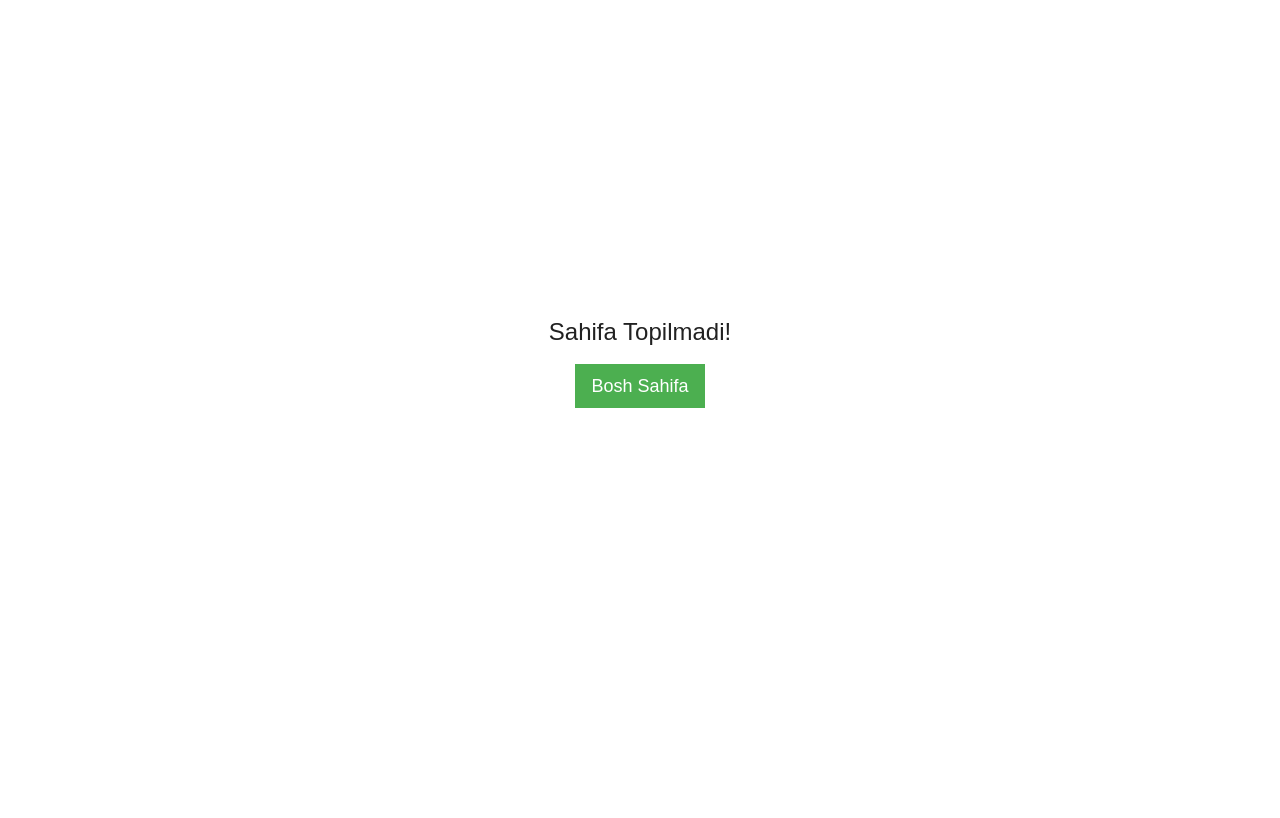
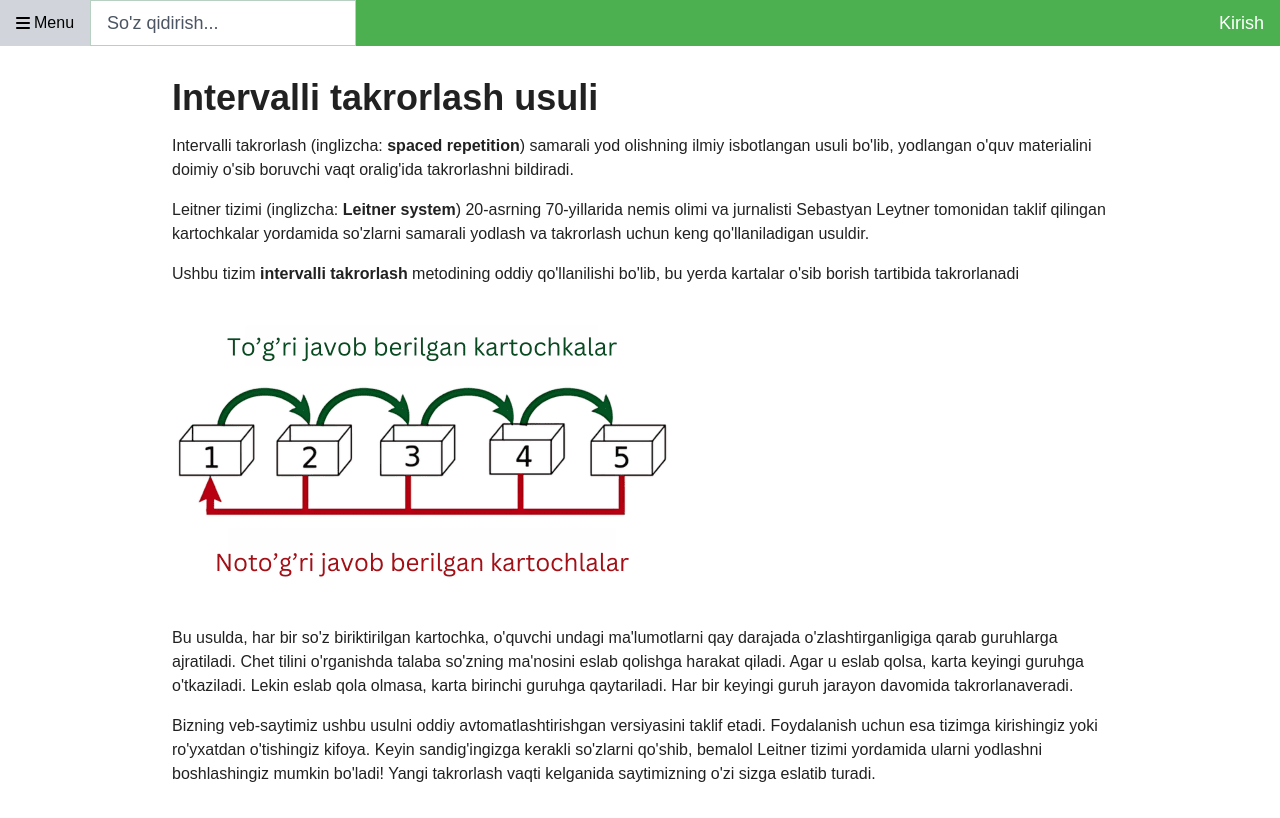
Before and after one commit to r3nzl3rdev/wordcards, a React (Vite) app: page /interval-repetition in a window 1280 px wide. Built offline with nearby package versions, Linux system fonts and the light colour scheme.

Commit message:
feat: interval repetition page

```diff
--- /dev/null
+++ b/src/pages/IntervalRepitition.tsx
@@ -0,0 +1,50 @@
+import React from "react";
+
+const IntervalRepitition: React.FC = () => {
+  return (
+    <div className="flex flex-col gap-4 w-full max-w-[936px] m-auto">
+      <h1 className="text-4xl font-bold">Intervalli takrorlash usuli</h1>
+      <p>
+        Intervalli takrorlash (inglizcha:{" "}
+        <span className="font-bold">spaced repetition</span>) samarali yod
+        olishning ilmiy isbotlangan usuli bo'lib, yodlangan o'quv materialini
+        doimiy o'sib boruvchi vaqt oralig'ida takrorlashni bildiradi.
+      </p>
+      <p>
+        Leitner tizimi (inglizcha:{" "}
+        <span className="font-bold">Leitner system</span>) 20-asrning
+        70-yillarida nemis olimi va jurnalisti Sebastyan Leytner tomonidan
+        taklif qilingan kartochkalar yordamida so'zlarni samarali yodlash va
+        takrorlash uchun keng qo'llaniladigan usuldir.
+      </p>
+      <p>
+        Ushbu tizim <span className="font-bold">intervalli takrorlash </span>
+        metodining oddiy qo'llanilishi bo'lib, bu yerda kartalar o'sib borish
+        tartibida takrorlanadi
+      </p>
+      <img
+        className="w-[500px]"
+        src="src/assets/leitner-system.png"
+        alt="leitner system"
+      />
+      <p>
+        Bu usulda, har bir so'z biriktirilgan kartochka, o'quvchi undagi
+        ma'lumotlarni qay darajada o'zlashtirganligiga qarab guruhlarga
+        ajratiladi. Chet tilini o'rganishda talaba so'zning ma'nosini eslab
+        qolishga harakat qiladi. Agar u eslab qolsa, karta keyingi guruhga
+        o'tkaziladi. Lekin eslab qola olmasa, karta birinchi guruhga
+        qaytariladi. Har bir keyingi guruh jarayon davomida takrorlanaveradi.
+      </p>
+      <p>
+        Bizning veb-saytimiz ushbu usulni oddiy avtomatlashtirishgan versiyasini
+        taklif etadi. Foydalanish uchun esa tizimga kirishingiz yoki ro'yxatdan
+        o'tishingiz kifoya. Keyin sandig'ingizga kerakli so'zlarni qo'shib,
+        bemalol Leitner tizimi yordamida ularni yodlashni boshlashingiz mumkin
+        bo'ladi! Yangi takrorlash vaqti kelganida saytimizning o'zi sizga
+        eslatib turadi.
+      </p>
+    </div>
+  );
+};
+
+export default IntervalRepitition;
--- a/src/pages/WordDetail.tsx
+++ b/src/pages/WordDetail.tsx
@@ -18,9 +18,11 @@ const WordDetail: React.FC = () => {
               &nbsp;shaxsiy hisobingiz&nbsp;
             </span>
             endi bizning veb-saytimizda mavjud!
-            <span className=" inline text-blue-primary hover:text-orange-500 hover:cursor-pointer">
-              &nbsp;Intervalli takrorlash&nbsp;
-            </span>
+            <Link to="/interval-repetition">
+              <span className=" inline text-blue-primary hover:text-orange-500 hover:cursor-pointer">
+                &nbsp;Intervalli takrorlash&nbsp;
+              </span>
+            </Link>
             usuli yordamida so'zlarni yodlang!
           </p>
           <button className="py-2 px-4 bg-blue-primary hover:bg-blue-400 rounded-md text-white">
--- a/src/routes.tsx
+++ b/src/routes.tsx
@@ -12,6 +12,7 @@ import Reviews from "./pages/Menu/Reviews.tsx";
 import ErrorPage from "./pages/ErrorPage.tsx";
 import List from "./pages/List.tsx";
 import WordDetail from "./pages/WordDetail.tsx";
+import IntervalRepitition from "./pages/IntervalRepitition.tsx";
 
 const routes = [
   {
@@ -57,6 +58,10 @@ const routes = [
         element: <Reviews />,
       },
       {
+        path: "interval-repetition",
+        element: <IntervalRepitition />,
+      },
+      {
         path: "list/:letter",
         element: <List />,
       },
```
Also changed, not shown: src/assets/leitner-system.png (added), 1 other file (tests, documents, lock files or other folders).
